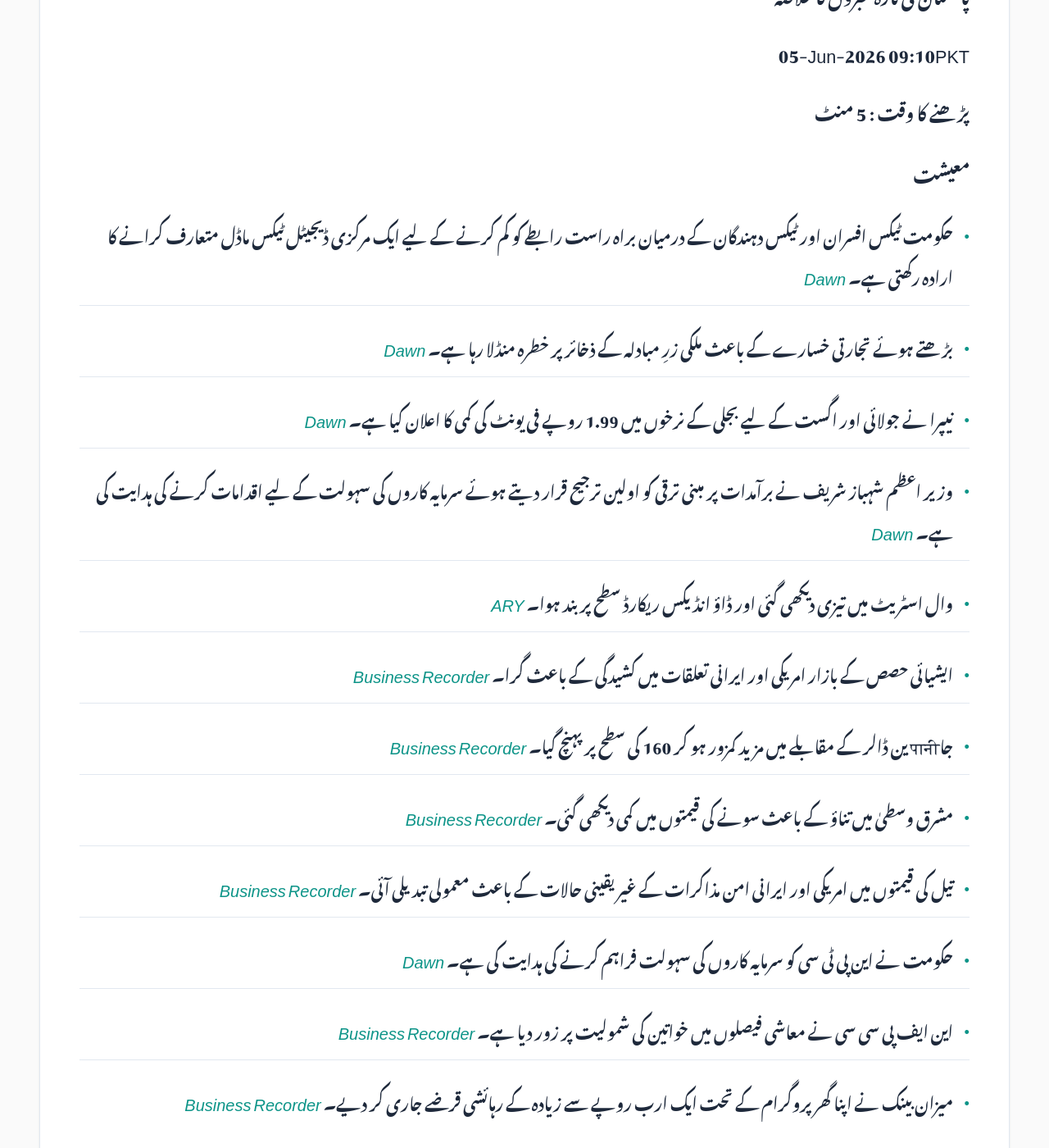
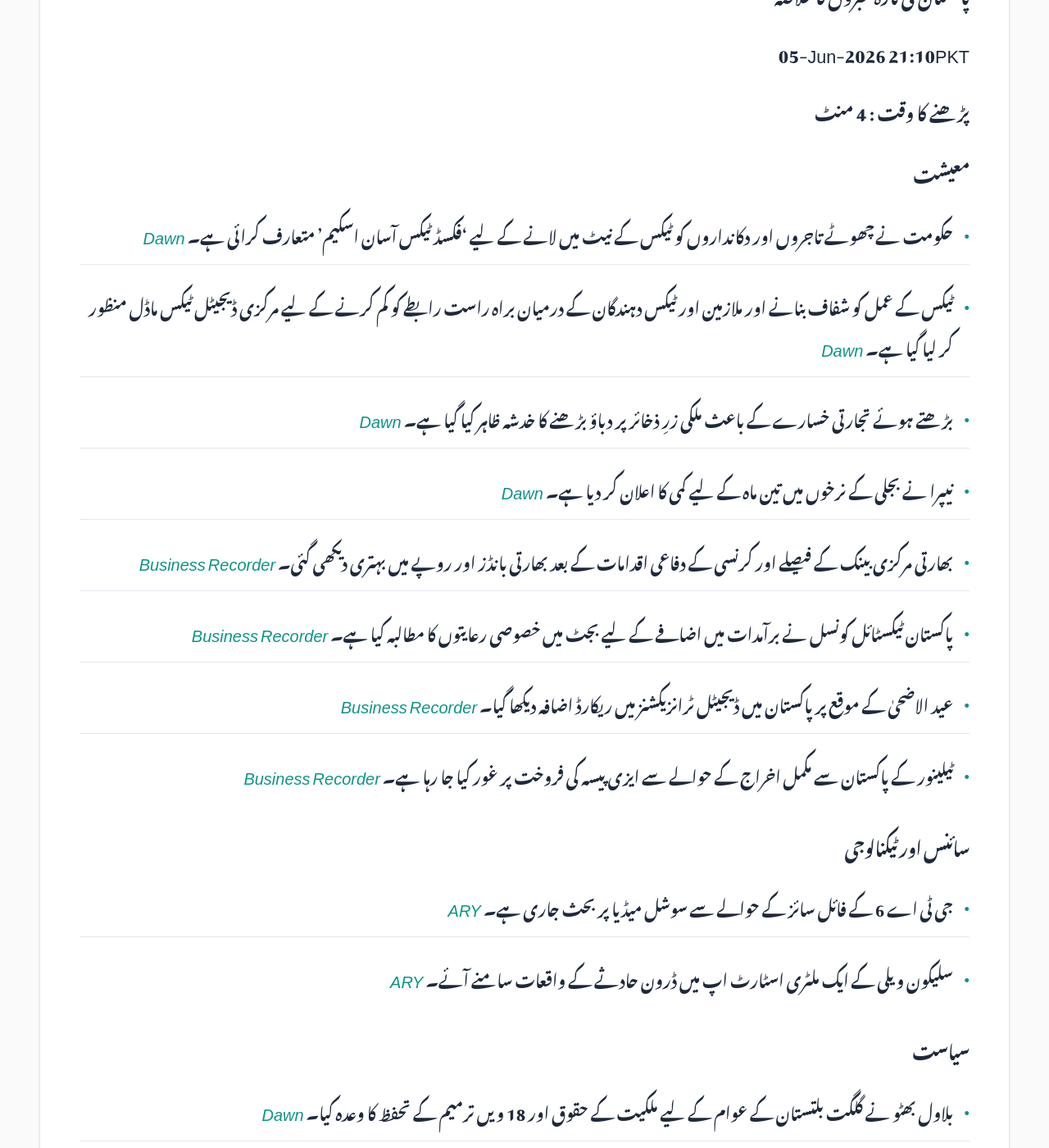
Before and after one commit to zsubzwary/news, a Jekyll site: the page built from ur/index.md, in a window 1280 px wide and 1400 px high, scrolled down 354 px. Shown: the whole window at 82% size. Built offline with Jekyll 4.4.1, drawn with Linux system fonts in a browser that asks for light colours; some web fonts are replaced; comment, search, counter and statistics services are not loaded; some of the changed text lies outside the part shown.

Commit message:
DateTime; 2026-06-05T16:10:31.359Z

```diff
--- a/ur/index.md
+++ b/ur/index.md
@@ -7,56 +7,47 @@ rtl: true
 
 پاکستان کی تازہ خبروں کا خلاصہ
 
- &lrm; 05-Jun-2026 09:10PKT
+ &lrm; 05-Jun-2026 21:10PKT
 
-پڑھنے کا وقت : 5 منٹ
+پڑھنے کا وقت : 4 منٹ
 
 ### معیشت
-- حکومت ٹیکس افسران اور ٹیکس دہندگان کے درمیان براہ راست رابطے کو کم کرنے کے لیے ایک مرکزی ڈیجیٹل ٹیکس ماڈل متعارف کرانے کا ارادہ رکھتی ہے۔ *[Dawn](https://www.dawn.com/news/2005299/govt-eyes-centralised-tax-model-to-curb-official-taxpayer-contact)*
-- بڑھتے ہوئے تجارتی خسارے کے باعث ملکی زرِ مبادلہ کے ذخائر پر خطرہ منڈلا رہا ہے۔ *[Dawn](https://www.dawn.com/news/2005286/soaring-trade-gap-emerges-as-black-hole-for-dollars)*
-- نیپرا نے جولائی اور اگست کے لیے بجلی کے نرخوں میں 1.99 روپے فی یونٹ کی کمی کا اعلان کیا ہے۔ *[Dawn](https://www.dawn.com/news/2005292/nepra-reduces-electricity-charges-for-three-months)*
-- وزیر اعظم شہباز شریف نے برآمدات پر مبنی ترقی کو اولین ترجیح قرار دیتے ہوئے سرمایہ کاروں کی سہولت کے لیے اقدامات کرنے کی ہدایت کی ہے۔ *[Dawn](https://www.dawn.com/news/2005209/pm-shehbaz-calls-export-led-growth-top-priority-urges-ntc-to-facilitate-investors)*
-- وال اسٹریٹ میں تیزی دیکھی گئی اور ڈاؤ انڈیکس ریکارڈ سطح پر بند ہوا۔ *[ARY](https://arynews.tv/broadcom-and-its-impact-on-chip-market-trends)*
-- ایشیائی حصص کے بازار امریکی اور ایرانی تعلقات میں کشیدگی کے باعث گرا۔ *[Business Recorder](https://www.brecorder.com/news/40424113/stocks-drop-as-ai-rally-pauses-us-iran-peace-talks-stall)*
-- جاपानी ین ڈالر کے مقابلے میں مزید کمزور ہو کر 160 کی سطح پر پہنچ گیا۔ *[Business Recorder](https://www.brecorder.com/news/40424112/yen-hits-key-160-level-for-third-session-dollar-buoyed-by-gulf-woes)*
-- مشرق وسطیٰ میں تناؤ کے باعث سونے کی قیمتوں میں کمی دیکھی گئی۔ *[Business Recorder](https://www.brecorder.com/news/40424111/gold-slips-set-for-weekly-loss-on-mideast-tensions-rate-hike-fears)*
-- تیل کی قیمتوں میں امریکی اور ایرانی امن مذاکرات کے غیر یقینی حالات کے باعث معمولی تبدیلی آئی۔ *[Business Recorder](https://www.brecorder.com/news/40424110/oil-little-changed-on-uncertainty-over-us-iran-peace-deal)*
-- حکومت نے این پی ٹی سی کو سرمایہ کاروں کی سہولت فراہم کرنے کی ہدایت کی ہے۔ *[Dawn](https://www.dawn.com/news/2005209/pm-shehbaz-calls-export-led-growth-top-priority-urges-ntc-to-facilitate-investors)*
-- این ایف پی سی سی نے معاشی فیصلوں میں خواتین کی شمولیت پر زور دیا ہے۔ *[Business Recorder](https://www.brecorder.com/news/40424075/fpcci-calls-for-womens-economic-inclusion-in-decisions)*
-- میزان بینک نے اپنا گھر پروگرام کے تحت ایک ارب روپے سے زیادہ کے رہائشی قرضے جاری کر دیے۔ *[Business Recorder](https://www.brecorder.com/news/40424079/apna-ghar-programme-meezan-bank-surpasses-rs1bn-disbursements)*
+- حکومت نے چھوٹے تاجروں اور دکانداروں کو ٹیکس کے نیٹ میں لانے کے لیے 'فکسڈ ٹیکس آسان اسکیم' متعارف کرائی ہے۔ *[Dawn](https://www.dawn.com/news/2005415/govt-launches-scheme-to-bring-small-shop-owners-into-tax-net)*
+- ٹیکس کے عمل کو شفاف بنانے اور ملازمین اور ٹیکس دہندگان کے درمیان براہ راست رابطے کو کم کرنے کے لیے مرکزی ڈیجیٹل ٹیکس ماڈل منظور کر لیا گیا ہے۔ *[Dawn](https://www.dawn.com/news/2005299/govt-eyes-centralised-tax-model-to-curb-official-taxpayer-contact)*
+- بڑھتے ہوئے تجارتی خسارے کے باعث ملکی زرِ ذخائر پر دباؤ بڑھنے کا خدشہ ظاہر کیا گیا ہے۔ *[Dawn](https://www.dawn.com/news/2005286/soaring-trade-gap-emerges-as-black-hole-for-dollars)*
+- نیپرا نے بجلی کے نرخوں میں تین ماہ کے لیے کمی کا اعلان کر دیا ہے۔ *[Dawn](https://www.dawn.com/news/2005292/nepra-reduces-electricity-charges-for-three-months)*
+- بھارتی مرکزی بینک کے فیصلے اور کرنسی کے دفاعی اقدامات کے بعد بھارتی بانڈز اور روپے میں بہتری دیکھی گئی۔ *[Business Recorder](https://www.brecorder.com/news/40424169/indian-bonds-rally-after-rbi-rate-pause-fx-boosting-measures)*
+- پاکستان ٹیکسٹائل کونسل نے برآمدات میں اضافے کے لیے بجٹ میں خصوصی رعایتوں کا مطالبہ کیا ہے۔ *[Business Recorder](https://www.brecorder.com/news/40424163/pakistan-risks-missing-global-supply-chain-shift-without-pro-export-budget-measures-ptc)*
+- عید الاضحیٰ کے موقع پر پاکستان میں ڈیجیٹل ٹرانزیکشنز میں ریکارڈ اضافہ دیکھا گیا۔ *[Business Recorder](https://www.brecorder.com/news/40424157/eid-ul-azha-2026-sbp-says-go-cashless-campaign-saw-rs34bn-in-digital-transactions)*
+- ٹیلینور کے پاکستان سے مکمل اخراج کے حوالے سے ایزی پیسہ کی فروخت پر غور کیا جا رہا ہے۔ *[Business Recorder](https://www.brecorder.com/news/40424155/telenor-considering-sale-of-pakistans-easypaisa-report)*
 
 ### سائنس اور ٹیکنالوجی
-- امریکی کمپنی 'واسٹ' نے اگلے سال اپنا تجارتی اسپیس اسٹیشن لانچ کرنے کا منصوبہ ظاہر کیا ہے۔ *[Dawn](https://www.dawn.com/news/2005177/vast-astronaut-mission-kicks-off-commercial-race-to-replace-iss)*
-
-### موسم
-- کراچی میں بڑھتی ہوئی شہری گرمی عوامی صحت کے لیے سنگین خطرہ بن سکتی ہے۔ *[Dawn](https://www.dawn.com/news/2005340/worsening-urban-heat-could-trigger-public-health-meltdown-expert-warns)*
-- بحریہ کے سربراہ نے موسمیاتی تبدیلیوں کے خلاف عالمی سطح پر متحد کارروائی کی ضرورت پر زور دیا۔ *[Business Recorder](https://www.brecorder.com/news/40424080/naval-chief-for-collective-action-against-climate-change)*
+- جی ٹی اے 6 کے فائل سائز کے حوالے سے سوشل میڈیا پر بحث جاری ہے۔ *[ARY](https://arynews.tv/gta-6-file-size)*
+- سلیکون ویلی کے ایک ملٹری اسٹارٹ اپ میں ڈرون حادثے کے واقعات سامنے آئے۔ *[ARY](https://arynews.tv/drone-crashes-and-severed-fingers-at-a-13-billion-silicon-valley-military-startup)*
 
 ### سیاست
-- وفاقی آئینی عدالت نے اہم سرکاری عہدوں پر تقرری کے لیے شفافیت اور میرٹ کی ضرورت پر زور دیا۔ *[Dawn](https://www.dawn.com/news/2005290/key-public-appointments-must-meet-standards-of-fairness-fcc-rules)*
-- وزیر اعظم شہباز شریف نے پاک امریکہ تعلقات کو دیرینہ اور خصوصی قرار دیا۔ *[Dawn](https://www.dawn.com/news/2005211/pm-shehbaz-hails-islamabads-true-and-special-relationship-with-washington-at-event-marking-us-250th-anniversary)*
-- بی ایل ڈبلیو نے گلگت بلتستان کے انتخابات میں پی پی پی کو بھاری اکثریت دینے کی اپیل کی۔ *[Dawn](https://www.dawn.com/news/2005196/at-ghizer-rally-bilawal-urges-voters-to-give-ppp-heavy-mandate-to-safeguard-regions-rights)*
-- وفاقی دفتر نے اس رپورٹ کو مسترد کر دیا ہے کہ ایشاق ڈار نے ایران کے ایٹمی پروگرام کے بارے میں معلومات شیئر کیں۔ *[Dawn](https://www.dawn.com/news/2005140/fo-rejects-reports-of-dar-sharing-intelligence-on-irans-nuclear-programme-during-meeting-with-rubio)*
-- ای سی پی نے مراد سعید کے سینیٹ کے سیٹ سے متعلق کیس کی سماعت 16 تاریخ کو کرنے کا فیصلہ کیا ہے۔ *[Business Recorder](https://www.brecorder.com/news/40424066/ecp-to-hear-murad-saeeds-senate-seat-case-on-16th)*
-- چین نے پاکستان کے ساتھ سیکورٹی شراکت داری کو مزید بڑھانے پر زور دیا ہے۔ *[Business Recorder](https://www.brecorder.com/news/40424072/china-pakistan-security-partnership-sought)*
-- پی ٹی آئی نے گلگت بلتستان کے انتخابات میں حکومتی مداخلت کا الزام لگایا ہے۔ *[Business Recorder](https://www.brecorder.com/news/40424082/pti-accuses-govt-of-manipulating-gb-polls)*
+- بلاول بھٹو نے گلگت بلتستان کے عوام کے لیے ملکیت کے حقوق اور 18 ویں ترمیم کے تحفظ کا وعدہ کیا۔ *[Dawn](https://www.dawn.com/news/2005434/bilawal-vows-to-ensure-ownership-rights-18th-amendment-protections-for-gilgit-baltistan)*
+- آزاد کشمیر میں عام انتخابات کے شیڈول کا اعلان کر دیا گیا ہے، جو 27 جولائی کو منعقد ہوں گے۔ *[Dawn](https://www.dawn.com/news/2005383/election-schedule-for-ajk-announced-polls-to-be-held-on-july-27)*
 
 ### قومی
-- اسلام آباد ہائی کورٹ نے زینب الرٹ ایکٹ کے اہم حصوں پر عمل درآمد نہ ہونے پر جواب طلب کیا ہے۔ *[Dawn](https://www.dawn.com/news/2005300/ihc-seeks-answers-on-action-under-zainab-child-protection-law)*
-- سیکیورٹی فورسز نے خیبر پختونخوا میں دو مختلف کارروائیوں میں 4 دہشت گردوں کو ہلاک کر دیا۔ *[Dawn](https://www.dawn.com/news/2005207/security-forces-kill-4-terrorists-in-separate-kp-operations-ispr)*
-- گومل یونیورسٹی میں مشکوک ڈگریوں اور مالی بے ضابطگیوں کا انکشاف ہوا۔ *[Dawn](https://www.dawn.com/news/2005202/inquiry-uncovers-over-500-suspicious-degrees-financial-irregularities-at-kps-gomal-university)*
-- سی ٹی ڈی نے انمل پنکی سے تعلق رکھنے والے دو افسران کو برطرف کرنے کی سفارش کی ہے۔ *[ARY](https://arynews.tv/anmol-pinky-ctd-recommends-dismissal-of-two-officers-over-links)*
-- بے نظیر انکم سپورٹ پروگرام نے سات نئے موبائل رجسٹریشن وینز کا افتتاح کیا۔ *[Business Recorder](https://www.brecorder.com/news/40424067/bisp-chairperson-german-envoy-inaugurate-seven-new-mrvs)*
-- حکومت نے نوجوانوں کے لیے 'پر عزم پاکستان' پلیٹ فارم کا آغاز کیا ہے۔ *[Business Recorder](https://www.brecorder.com/news/40424065/purazm-pakistan-launched-to-expand-economic-opportunities-for-youth)*
+- بلوچستان کے ضلع پنجگور میں ایک آپریشن کے دوران 6 دہشت گرد ہلاک کر دیے گئے۔ *[Dawn](https://www.dawn.com/news/2005390/6-terrorists-killed-in-intelligence-based-operation-in-balochistans-panjgur-ispr)*
+- آزاد کشمیر حکومت نے احتجاج کے پیش نظر سیاحوں کے لیے سفری ایڈوائزری جاری کر دی ہے۔ *[Dawn](https://www.dawn.com/news/2005432/ajk-govt-issues-travel-advisory-ahead-of-jaac-protest-asks-visitors-to-leave)*
+- خیبر پختونخوا کے ضلع وانا میں مسلح افراد کی فائرنگ سے ایک قبائلی بزرگ کے دو بیٹوں کو ہلاک کر دیا گیا۔ *[Dawn](https://www.dawn.com/news/2005403/2-sons-of-tribal-elder-killed-as-armed-men-open-fire-in-kps-wana)*
+- اڈیالہ جیل سے ایک قیدی کے لاپتہ ہونے کی اطلاع ملی ہے۔ *[ARY](https://arynews.tv/adiala-jail-prisoner-goes-missing)*
 
 ### بین الاقوامی
-- آسٹریلیا کے بانڈی بیچ میں جان بچانے والے ہیرو پر اپنے والد پر حملے کا الزام لگایا گیا ہے۔ *[Dawn](https://www.dawn.com/news/2005323/bondi-beach-hero-charged-with-assaulting-father)*
-- امریکی ڈیموکریٹس نے صدر ٹرمپ کے جنگی اختیارات کو محدود کرنے کے لیے سینیٹ سے تعاون طلب کیا ہے۔ *[Dawn](https://www.dawn.com/news/2005214/democrats-seek-senate-republican-support-to-limit-trumps-war-powers)*
-- شاہ چارلس نے شہزادی للیبیٹ کی سالگرہ کے موقع پر خاموشی توڑ دی۔ *[ARY](https://arynews.tv/king-charles-breaks-silence-on-princess-lilibets-5th-birthday-with-rare-gesture)*
+- چین کے صدر شی جن پنگ کا شمالی کوریا کا دورہ متوقع ہے۔ *[Dawn](https://www.dawn.com/news/2005375/chinas-xi-to-visit-north-korea-as-beijing-seeks-deeper-pyongyang-ties)*
+- ایران نے خلیج عمان میں امریکی جنگی جہازوں پر وارننگ میزائل اور ڈرونز سے حملہ کیا ہے۔ *[Business Recorder](https://www.brecorder.com/news/40424167/iran-says-it-fired-warning-missiles-and-drones-at-us-warships-in-gulf-of-oman)*
+- مشرق وسطیٰ میں جنگ بندی کی کوششیں ناکام ہو رہی ہیں اور تشدد میں اضافہ ہو رہا ہے۔ *[Dawn](https://www.dawn.com/news/2005429/how-trumps-ceasefires-are-failing-to-stop-middle-east-violence)*
+- بھارت اور امریکہ کے درمیان تجارتی معاہدے کے پہلے مرحلے کے جولائی کے وسط تک مکمل ہونے کی امید ہے۔ *[Business Recorder](https://www.brecorder.com/news/40424165/first-tranche-of-us-india-trade-deal-likely-by-mid-july-says-india-trade-minister)*
 
 ### کھیل
-- پاکستان نے آسٹریلیا کو ون ڈے سیریز میں 2-1 سے شکست دے دی۔ *[Dawn](https://www.dawn.com/news/2005169/pakistan-upstage-australia-for-2-1-odi-series-win)*
+- ایشین گیمز کے کرکٹ مقابلے کے لیے نیپال، ملائیشیا، ہانگ کانگ اور عمان کوالیفائی کر گئے۔ *[Business Recorder](https://www.brecorder.com/news/40424150/nepal-malaysia-hong-kong-and-oman-qualify-for-asian-games)*
+- پاکستان نے بھارت میں ہونے والی ایشیائی فینسنگ چیمپئن شپ میں شرکت سے انکار کر دیا۔ *[Dawn](https://www.dawn.com/news/2005348/pakistan-turn-down-invitation-to-participate-in-asian-fencing-event-in-india)*
+- ٹینس کھلاڑی زویرے نے فرانس اوپن کے فائنل میں جگہ بنا لی ہے۔ *[ARY](https://arynews.tv/zverev-eases-past-mensik-to-reach-second-french-open-final)*
 
 ### صحت
-- پولیو ویکسینیشن مہم کے دوران 18.6 ملین سے زائد بچوں تک رسائی حاصل کی گئی۔ *[Dawn](https://www.dawn.com/news/2005264/despite-holdouts-polio-drive-still-reaches-millions)*
-- پاکستان میں ذیابیطس اور امراضِ قلب کی شرح عالمی سطح پر تشویشناک ہے۔ *[Dawn](https://www.dawn.com/news/2005329/incomplete-systems-markets)*
+- ماہرین نے خبردار کیا ہے کہ کراچی میں بڑھتی ہوئی شہری گرمی (Urban Heat) صحت کے لیے سنگین خطرہ بن سکتی ہے۔ *[Dawn](https://www.dawn.com/news/2005340/worsening-urban-heat-could-trigger-public-health-meltdown-expert-warns)*
+
+### دیگر
+- ماؤنٹ ایورسٹ پر لاپتہ ہونے والا ایک شیرپا 6 دن بعد زندہ مل گیا ہے۔ *[Dawn](https://www.dawn.com/news/2005411/everest-sherpa-who-was-presumed-dead-found-alive-after-6-days-family-demands-probe-into-rescue-delays)*
```
